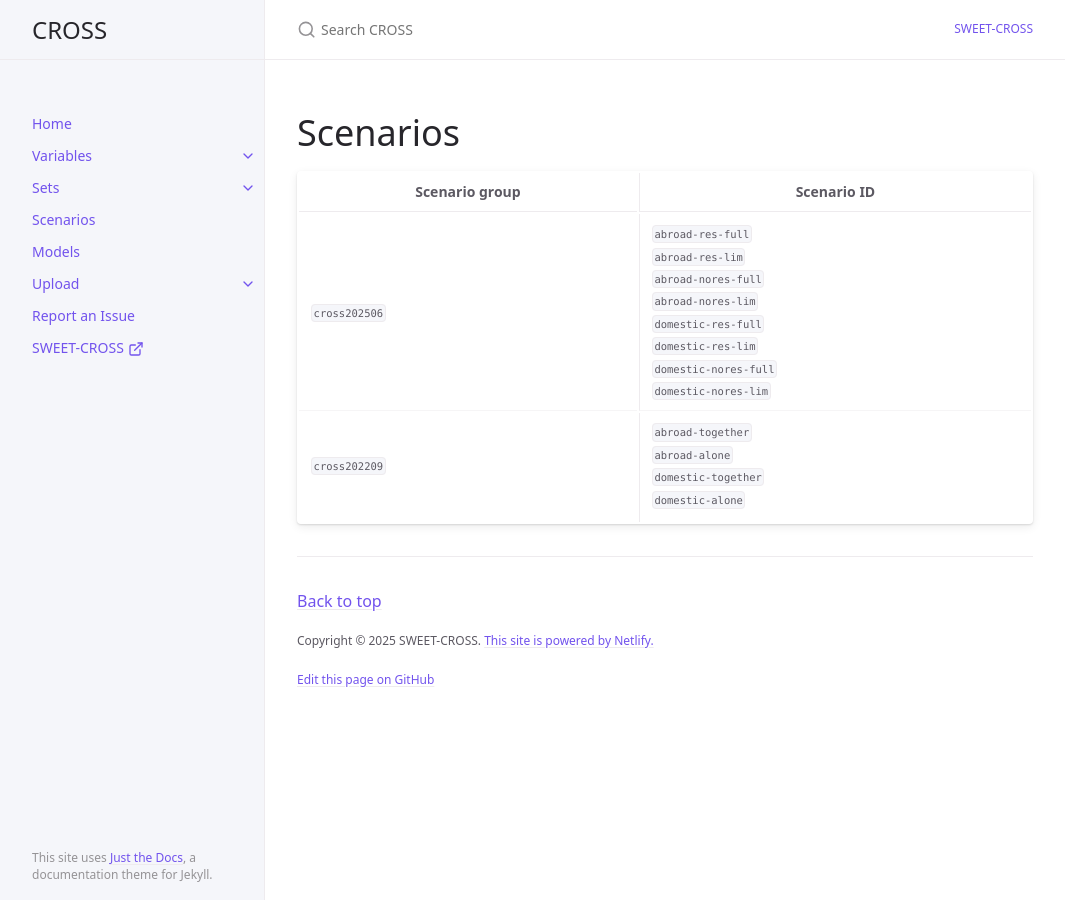
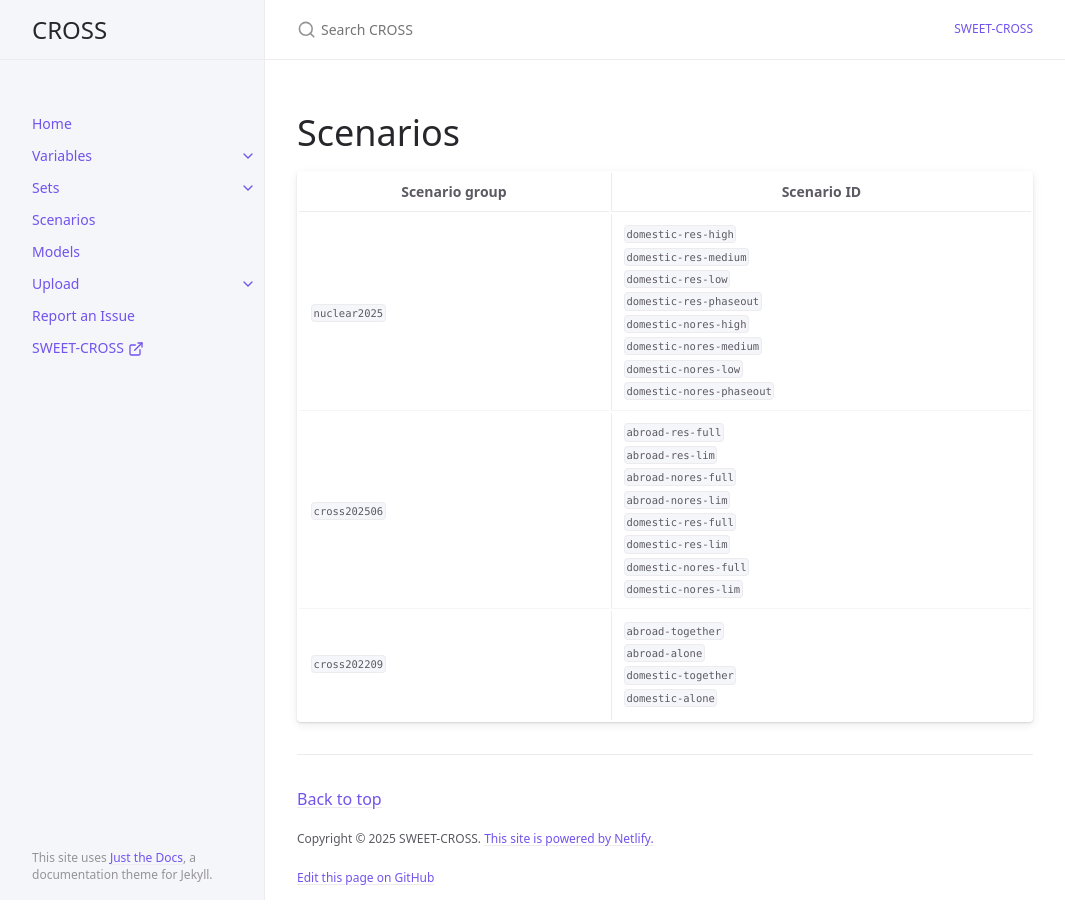
Before and after one commit to sweet-cross/data-model, a Jekyll site: the page built from docs/scenarios.md, in a window 1280 px wide. Shown: the whole page, without its empty margins (107-1172 px from the left). Built offline with Jekyll 4.4.1, drawn with Linux system fonts in a browser that asks for light colours; cached includes are drawn as plain includes.

Commit message:
adding nuclear

```diff
--- a/docs/scenarios.md
+++ b/docs/scenarios.md
@@ -9,5 +9,6 @@ nav_order: 4
 
 | Scenario group | Scenario ID |
 | ---- | ------------
+| `nuclear2025` | `domestic-res-high` <br> `domestic-res-medium`<br>`domestic-res-low`<br>`domestic-res-phaseout`<br>`domestic-nores-high` <br> `domestic-nores-medium`<br>`domestic-nores-low`<br>`domestic-nores-phaseout` |
 | `cross202506` | `abroad-res-full` <br> `abroad-res-lim`<br>`abroad-nores-full`<br>`abroad-nores-lim`<br>`domestic-res-full`<br>`domestic-res-lim`<br>`domestic-nores-full`<br>`domestic-nores-lim` |
 | `cross202209` | `abroad-together` <br> `abroad-alone`<br>`domestic-together`<br>`domestic-alone` |
```
Also changed, not shown: docs/models.md (+1 -0 lines).
